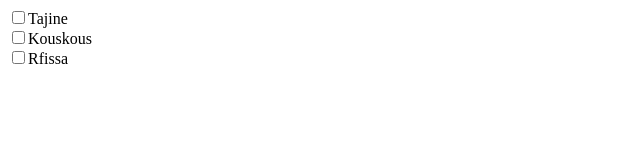
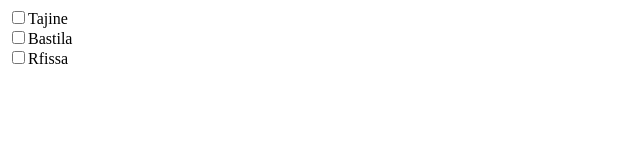
Before and after one commit to Zouine2005/HTML-challenges-, a plain HTML site: page 18_Create_a_basic_HTML_form_with_checkboxes/solution/index.html in a window 1280 px wide. Shown: the full height of the page, 0-640 px from the left. Drawn offline with Linux system fonts and the light colour scheme.

Commit message:
18_Create_a_basic_HTML_form_with_checkboxes

```diff
--- a/18_Create_a_basic_HTML_form_with_checkboxes/solution/index.html
+++ b/18_Create_a_basic_HTML_form_with_checkboxes/solution/index.html
@@ -7,7 +7,7 @@
 </head>
 <body>
     <input type="checkbox" ><label >Tajine</label><br>
-    <input type="checkbox" ><label >Kouskous</label><br>
+    <input type="checkbox" ><label >Bastila</label><br>
     <input type="checkbox" ><label >Rfissa</label>
 </body>
 </html>
```
